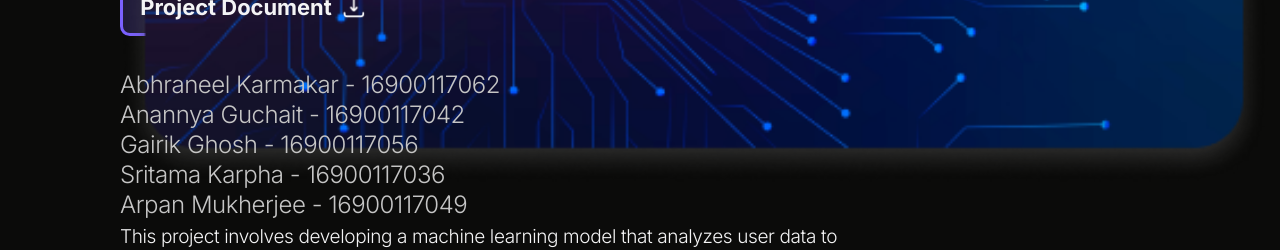
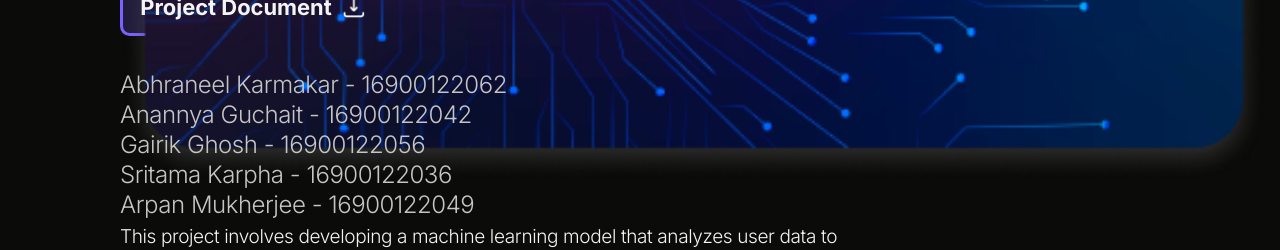
Before and after one commit to anannya07/Projecthub1, a plain HTML site: page view-project.html in a window 1280 px wide. Shown: the part 705-955 px from the top of the page. Drawn offline with nearby package versions, Linux system fonts and the light colour scheme; a web font is replaced by a local one.

Commit message:
changed roll

```diff
--- a/view-project.html
+++ b/view-project.html
@@ -146,11 +146,11 @@
             <img class="download-04" src="./images/download.png" />
           </button>
           <div class="member-1-container">
-            <p class="member-1-">Abhraneel Karmakar - 16900117062</p>
-            <p class="member-2-">Anannya Guchait - 16900117042</p>
-            <p class="member-3-">Gairik Ghosh - 16900117056</p>
-            <p class="member-4-">Sritama Karpha - 16900117036</p>
-            <p class="member-5-">Arpan Mukherjee - 16900117049</p>
+            <p class="member-1-">Abhraneel Karmakar - 16900122062</p>
+            <p class="member-2-">Anannya Guchait - 16900122042</p>
+            <p class="member-3-">Gairik Ghosh - 16900122056</p>
+            <p class="member-4-">Sritama Karpha - 16900122036</p>
+            <p class="member-5-">Arpan Mukherjee - 16900122049</p>
           </div>
         </div>
        <div class="project-description">
```
